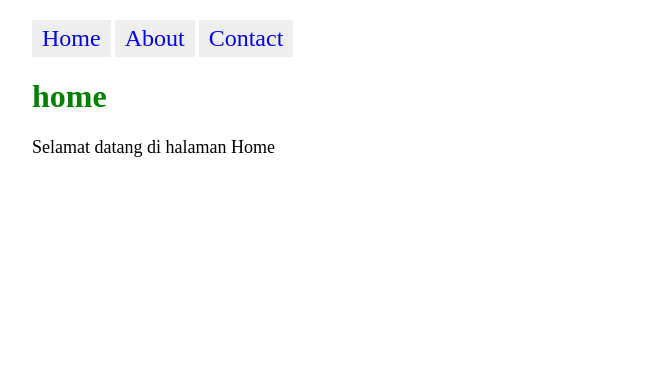
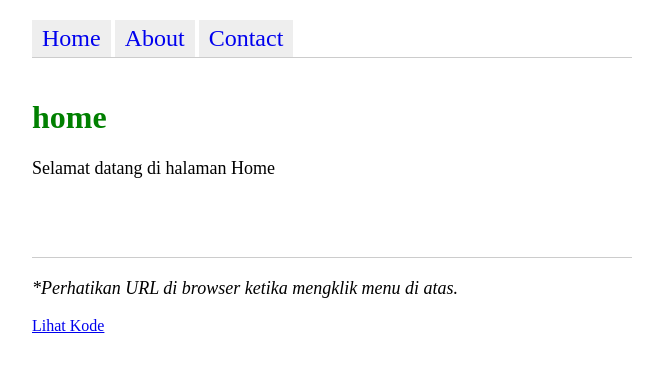
Before and after one commit to miftawidaya/halaman-web-tunggal-dom, a plain HTML site: page index.html in a window 1280 px wide. Shown: the whole page, without its empty margins (308-971 px from the left). Drawn offline with Linux system fonts and the light colour scheme.

Commit message:
memisah file css agar file html mudah dipahami

```diff
--- a/index.html
+++ b/index.html
@@ -1,32 +1,20 @@
-<html>
-  <head>
-    <meta charset="utf-8">
-    <title>Navigation Example</title>
-    <style>
-      body{
-        max-width: 600px;
-        margin: 0 auto;
-        padding: 20px;
-      }
-      a {
-        display: inline-block;
-        padding: 5px 10px;
-        background-color: #eee;
-        text-decoration: none;
-        font-size: x-large;
-      }
-      p {
-        font-size: 18px;
-      }
-    </style>
-  </head>
+<!DOCTYPE html>
+<html lang="en">
+<head>
+  <meta charset="UTF-8">
+  <meta name="viewport" content="width=device-width, initial-scale=1.0">
+  <title>Membuat beberapa Halaman Web dengan satu file index.html saja menggunakan Javascript dan DOM</title>
+  <link rel="stylesheet" href="style.css">
+</head>
   <body>
     <a href="#home">Home</a>
     <a href="#about">About</a>
     <a href="#contact">Contact</a>
 
-    <div id="app"></div>
+    <div id="article"></div>
 
+    <p><em>*Perhatikan URL di browser ketika mengklik menu di atas.</em></p>
+    <a href="https://github.com/miftawidaya/halaman-web-tunggal-dom" class="code">Lihat Kode</a>
     <script src="script.js"></script>
   </body>
 </html>
--- a/script.js
+++ b/script.js
@@ -28,24 +28,24 @@ function generateContent(fragmentId, callback){
 }
 
 
-// fungsi ini akan menampilkan teks lokasi # pada id app
+// fungsi ini akan menampilkan teks lokasi # pada id article
 function loadContent(){
-  var contentDiv = document.getElementById("app"); // mengambil id app
-  // contentDiv.innerHTML = location.hash; // menampilkan teks lokasi # pada id app contoh: #home
+  var contentDiv = document.getElementById("article"); // mengambil id article
+  // contentDiv.innerHTML = location.hash; // menampilkan teks lokasi # pada id article contoh: #home
 
   // menghapus tanda # pada teks lokasi # dengan substring(1) yang berarti menghapus karakter pertama
   fragmentId = location.hash.substring(1);
 
-  // menampilkan teks lokasi # pada id app tanpa tanda #
+  // menampilkan teks lokasi # pada id article tanpa tanda #
   contentDiv.innerHTML = "<h1 style='color:green'>" + fragmentId + "</h1>";
 
   /**
    * memanggil fungsi generateContent() dengan parameter fragmentId dan callback function
    * callback function akan dijalankan pada saat fungsi generateContent() dipanggil callback(content);
-   * callback(content) akan menampilkan teks lokasi # pada id app tanpa tanda #
+   * callback(content) akan menampilkan teks lokasi # pada id article tanpa tanda #
    */
   generateContent(fragmentId, function (content) {
-    // menampilkan teks lokasi # pada id app tanpa tanda #
+    // menampilkan teks lokasi # pada id article tanpa tanda #
     contentDiv.innerHTML += "<p>" + content + "</p>";
   });
 }
@@ -56,7 +56,7 @@ if(!location.hash){
 }
 
 // otomatis memuat fungsi loadContent() pada saat pertama dimuat
-// jadi jika tanpa event hashchange, setelah klik menu harus reload manual agar teks lokasi # muncul pada id app
+// jadi jika tanpa event hashchange, setelah klik menu harus reload manual agar teks lokasi # muncul pada id article
 loadContent();
 
 // berfungsi untuk memanggil fungsi loadContent() pada saat terjadi terjadi perubahan hash (#) yang diakibatkan oleh klik menu.
--- /dev/null
+++ b/style.css
@@ -0,0 +1,21 @@
+body{
+	max-width: 600px;
+	margin: 0 auto;
+	padding: 20px;
+}
+a:not(.code) {
+	display: inline-block;
+	padding: 5px 10px;
+	background-color: #eee;
+	text-decoration: none;
+	font-size: x-large;
+}
+p {
+	font-size: 18px;
+}
+#article {
+	padding: 20px 0 60px;
+	margin: 0 0 20px;
+	border-top: 1px solid #ccc;
+	border-bottom: 1px solid #ccc;
+}
```
